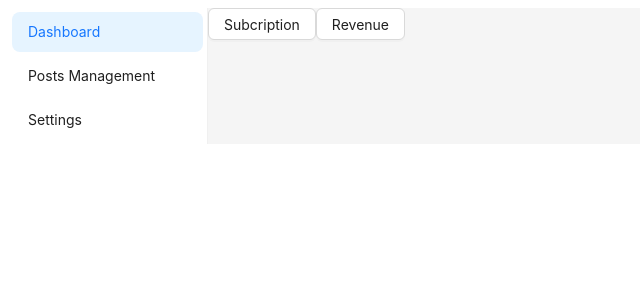
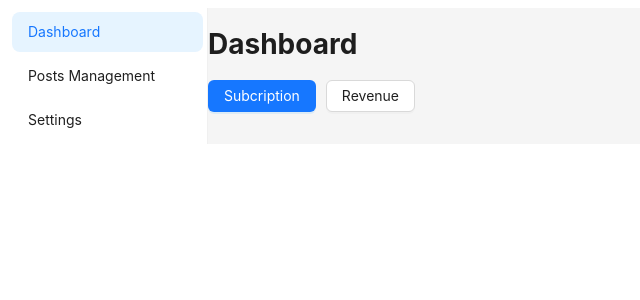
Before and after one commit to huyenpt21/test-admin, a React (Create React App) app: page / in a window 1280 px wide. Both pictures are taken after a click on the item "Dashboard". Shown: the top 300 px of the page, without its empty margins (0-640 px from the left). Built offline with nearby package versions, Linux system fonts and the light colour scheme.

Commit message:
update highlight button

```diff
--- a/src/pages/dashboard/index.js
+++ b/src/pages/dashboard/index.js
@@ -1,20 +1,38 @@
-import { Button, Row } from "antd";
-import React from "react";
+import { Button, Col, Row } from "antd";
+import React, { useState } from "react";
 import { Outlet, useNavigate } from "react-router-dom";
 import { revenuePath, subscriptionPath } from "../../constant/common";
+import styles from "./index.module.css";
 
 export default function Dashboard() {
   const navigate = useNavigate();
+  const [menuType, setMenuType] = useState(1);
   const handleNavigate = (path) => {
     navigate(path);
   };
   return (
     <>
+      <h1>Dashboard</h1>
       <Row>
-        <Button onClick={() => handleNavigate(subscriptionPath)}>
+        <Button
+          type={menuType === 1 ? "primary" : "default"}
+          onClick={() => {
+            handleNavigate(subscriptionPath);
+            setMenuType(1);
+          }}
+          className={styles.btn}
+        >
           Subcription
         </Button>
-        <Button onClick={() => handleNavigate(revenuePath)}>Revenue</Button>
+        <Button
+          type={menuType === 2 ? "primary" : "default"}
+          onClick={() => {
+            handleNavigate(revenuePath);
+            setMenuType(2);
+          }}
+        >
+          Revenue
+        </Button>
       </Row>
       <div style={{ marginTop: "20px" }}>
         <Outlet />
--- /dev/null
+++ b/src/pages/dashboard/index.module.css
@@ -0,0 +1,3 @@
+.btn {
+  margin-right: 10px;
+}
```
